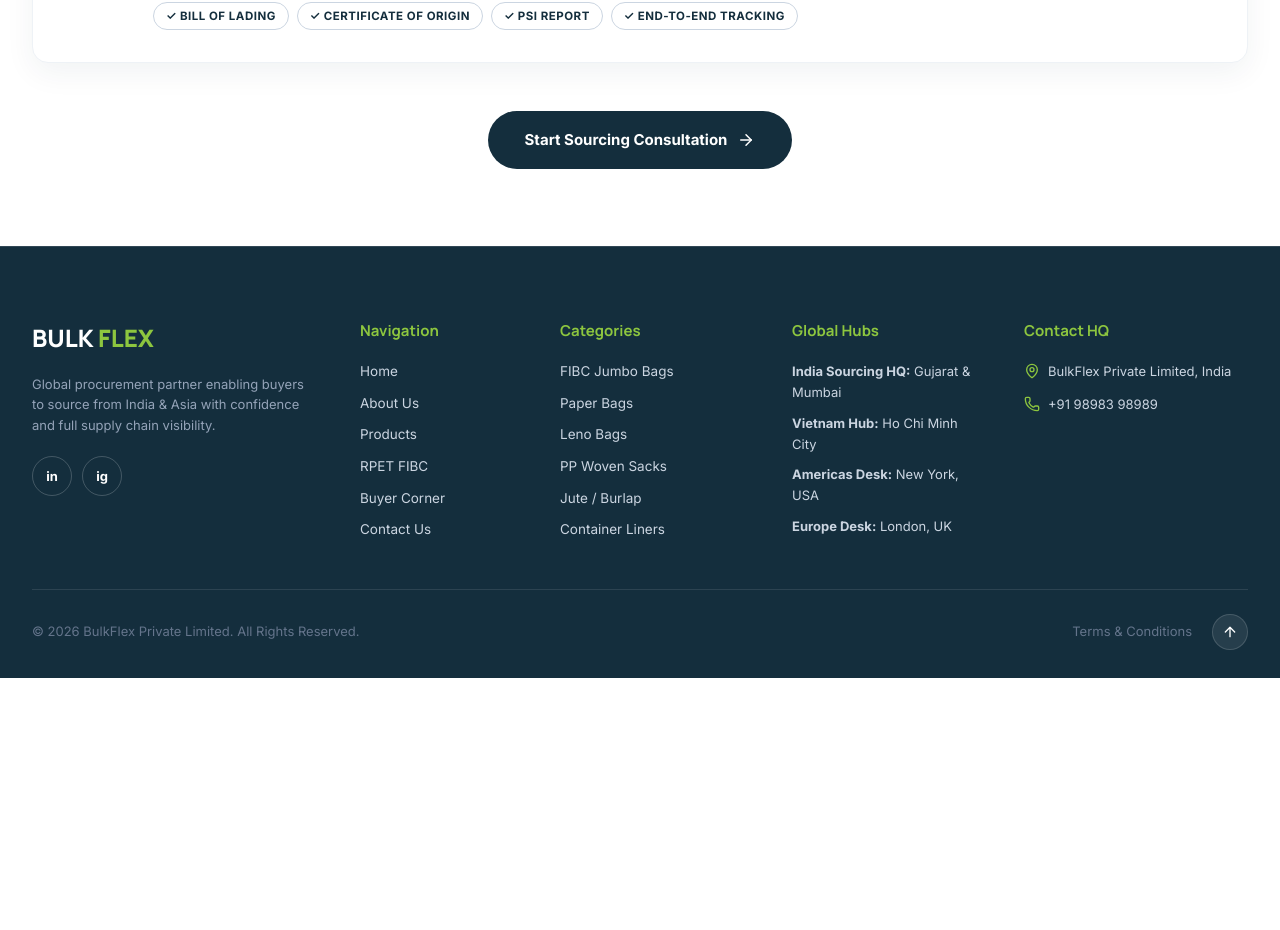
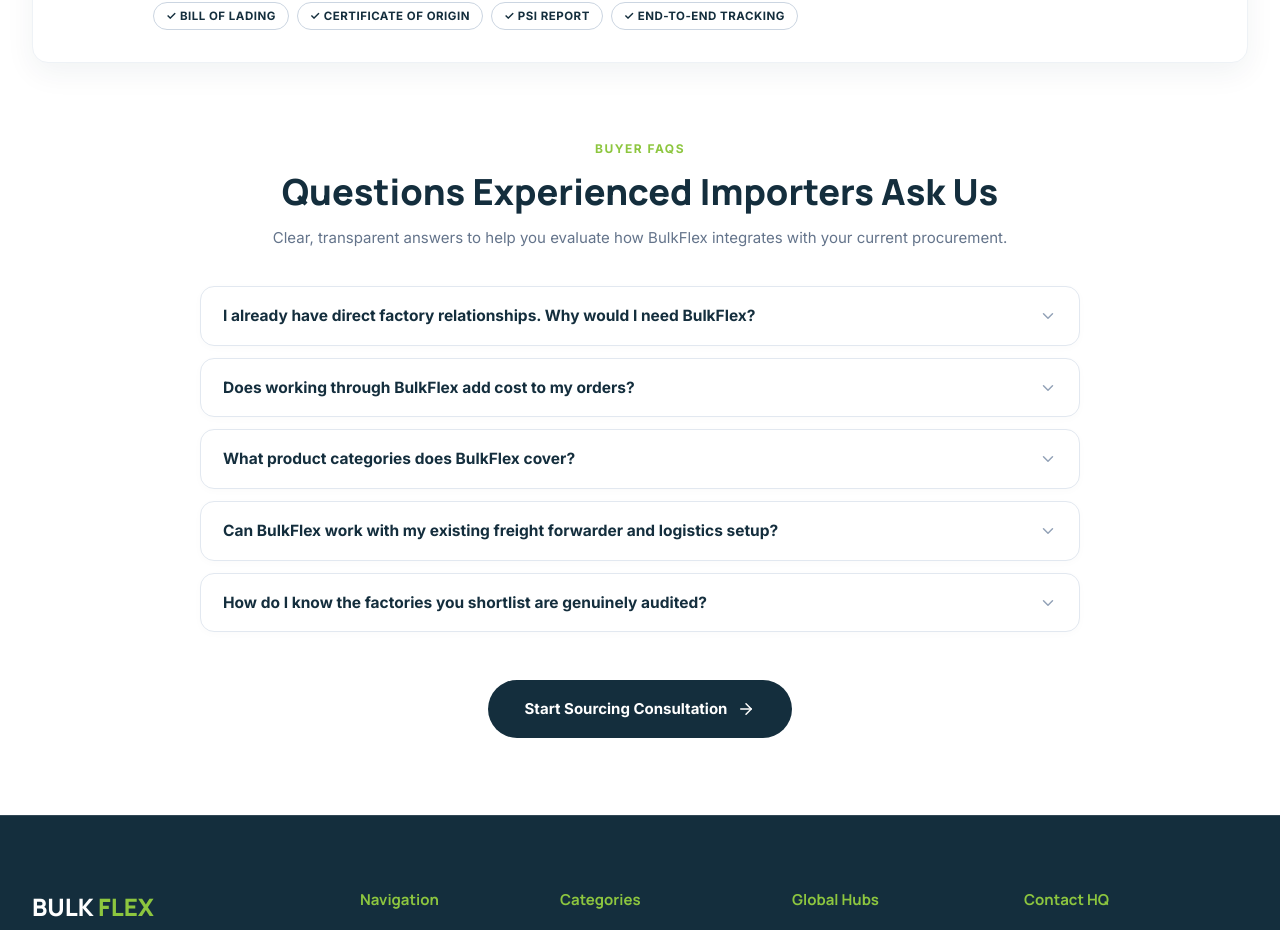
Before and after one commit to Shivam822600/bluxflex, a React (Vite) app: page /buyer-tools in a window 1280 px wide. Shown: the part 4800-5730 px from the top of the page. Before the commit the page ends 5478 px from the top, so only its background shows below. Built offline with nearby package versions, Linux system fonts and the light colour scheme.

Commit message:
send content to buyer corner

```diff
--- a/src/pages/BuyerTools.jsx
+++ b/src/pages/BuyerTools.jsx
@@ -1,11 +1,39 @@
-import React, { useEffect } from 'react';
+import React, { useEffect, useState } from 'react';
 import Layout from '../components/Layout';
 import { Link } from 'react-router-dom';
-import { UserPlus, ClipboardCheck, FileText, FileSpreadsheet, Truck, CheckCircle2, ArrowRight } from 'lucide-react';
+import { UserPlus, ClipboardCheck, FileText, FileSpreadsheet, Truck, CheckCircle2, ArrowRight, ChevronDown, X, HelpCircle } from 'lucide-react';
 import { useLanguage } from '../context/LanguageContext';
 
 export default function BuyerTools() {
   const { t } = useLanguage();
+  const [openFaq, setOpenFaq] = useState(null);
+
+  const toggleFaq = (idx) => {
+    setOpenFaq(openFaq === idx ? null : idx);
+  };
+
+  const faqs = [
+    {
+      q: 'I already have direct factory relationships. Why would I need BulkFlex?',
+      a: "BulkFlex doesn't ask you to abandon relationships that are working. We provide infrastructure around your existing procurement — adding on-ground QC, backup supply options, compliance documentation, and a single coordination layer. Most of our buyers continue working with factories they know; they simply stop carrying the risks and administrative overhead alone. The question isn't whether your relationships are good. It's whether the systems around them are good enough."
+    },
+    {
+      q: 'Does working through BulkFlex add cost to my orders?',
+      a: "BulkFlex's multi-supplier network often delivers competitive or improved pricing compared to single-factory direct relationships — because you now have a market benchmark and negotiating leverage you didn't have before. Factor in the costs you currently absorb independently — QC coordination, documentation management, compliance failures, rework — and the commercial case for BulkFlex typically improves further."
+    },
+    {
+      q: 'What product categories does BulkFlex cover?',
+      a: "BulkFlex works across a broad range of bulk and manufactured product categories sourced from India and Asia — including FIBC jumbo bags, multiwall paper sacks, BOPP bags, PP woven sacks, agro textiles, container liners, and custom industrial packaging. Contact us with your product specifics for immediate feasibility verification."
+    },
+    {
+      q: 'Can BulkFlex work with my existing freight forwarder and logistics setup?',
+      a: "Yes. BulkFlex manages the origin-side of your supply chain — factory coordination, QC, compliance, and documentation. Your freight and import arrangements remain exactly as they are. We work with your logistics setup, not around it."
+    },
+    {
+      q: 'How do I know the factories you shortlist are genuinely audited?',
+      a: "We provide full audit documentation for every factory we shortlist for your order — covering the audit scope, findings, certifications held, and production capability assessment. We also encourage buyers to visit shortlisted factories in person, and we actively coordinate those visits. Our audit credentials are not claims — they are documented and verifiable."
+    }
+  ];
 
   useEffect(() => {
     window.scrollTo(0, 0);
@@ -329,6 +357,81 @@
             ))}
           </div>
 
+          {/* ═══════════════════════════════════════════════════════════════════
+              BUYER'S CORNER FAQ ACCORDION
+          ═══════════════════════════════════════════════════════════════════ */}
+          <div style={{ marginTop: 'clamp(48px, 6vw, 72px)', maxWidth: '880px', margin: 'clamp(48px, 6vw, 72px) auto 0 auto' }}>
+            <div style={{ textAlign: 'center', marginBottom: '36px' }}>
+              <span style={{ color: '#8DC63F', fontWeight: '800', fontSize: '12px', textTransform: 'uppercase', letterSpacing: '1.5px' }}>
+                Buyer FAQs
+              </span>
+              <h2 style={{
+                fontSize: 'clamp(24px, 3.2vw, 36px)',
+                fontWeight: '800',
+                color: '#142E3D',
+                marginTop: '8px',
+                marginBottom: '12px'
+              }}>
+                Questions Experienced Importers Ask Us
+              </h2>
+              <p style={{ color: '#64748B', fontSize: '15px', lineHeight: 1.6 }}>
+                Clear, transparent answers to help you evaluate how BulkFlex integrates with your current procurement.
+              </p>
+            </div>
+
+            <div style={{ display: 'flex', flexDirection: 'column', gap: '12px' }}>
+              {faqs.map((faq, idx) => (
+                <div
+                  key={idx}
+                  style={{
+                    background: '#FFFFFF',
+                    border: openFaq === idx ? '1.5px solid #8DC63F' : '1.5px solid #E2E8F0',
+                    borderRadius: '14px',
+                    overflow: 'hidden',
+                    boxShadow: openFaq === idx ? '0 8px 24px rgba(20,46,61,0.06)' : '0 2px 8px rgba(0,0,0,0.02)',
+                    transition: 'border-color 0.2s, box-shadow 0.2s'
+                  }}
+                >
+                  <button
+                    onClick={() => toggleFaq(idx)}
+                    style={{
+                      width: '100%',
+                      padding: '18px 22px',
+                      display: 'flex',
+                      justifyContent: 'space-between',
+                      alignItems: 'center',
+                      background: 'none',
+                      border: 'none',
+                      textAlign: 'left',
+                      cursor: 'pointer',
+                      gap: '16px'
+                    }}
+                  >
+                    <span style={{
+                      flex: 1,
+                      fontSize: '15.5px',
+                      fontWeight: '800',
+                      color: '#142E3D',
+                      lineHeight: 1.4,
+                      wordBreak: 'break-word'
+                    }}>
+                      {faq.q}
+                    </span>
+                    {openFaq === idx
+                      ? <X size={18} color="#8DC63F" style={{ flexShrink: 0 }} />
+                      : <ChevronDown size={18} color="#94A3B8" style={{ flexShrink: 0 }} />
+                    }
+                  </button>
+                  {openFaq === idx && (
+                    <div style={{ padding: '0 22px 20px 22px', color: '#475569', fontSize: '14px', lineHeight: 1.7, borderTop: '1px solid #F1F5F9', paddingTop: '14px' }}>
+                      {faq.a}
+                    </div>
+                  )}
+                </div>
+              ))}
+            </div>
+          </div>
+
           <div style={{ textAlign: 'center', marginTop: '48px' }}>
             <Link to="/contact-us-2" className="btn-dark" style={{ padding: '16px 36px', fontSize: '15px', fontWeight: '800', display: 'inline-flex', alignItems: 'center', gap: '10px', borderRadius: '50px', minHeight: '44px' }}>
               Start Sourcing Consultation <ArrowRight size={18} />
```
Also changed, not shown: src/pages/HomePage.jsx (+40 -103 lines).
